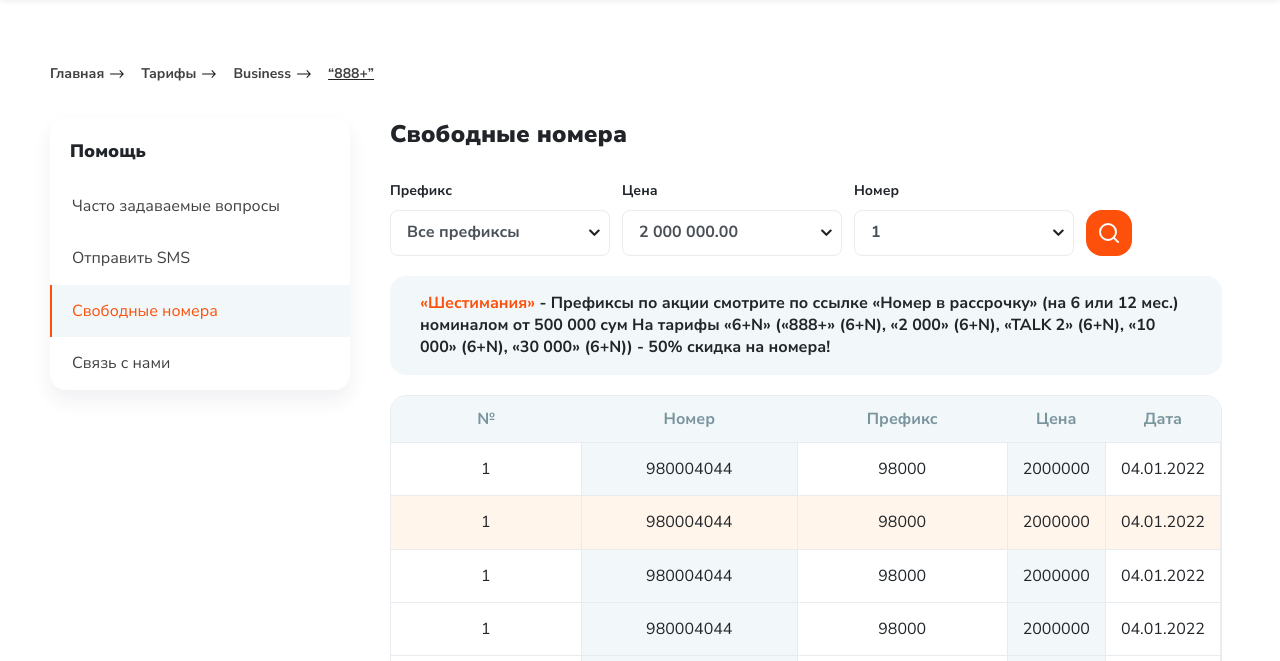
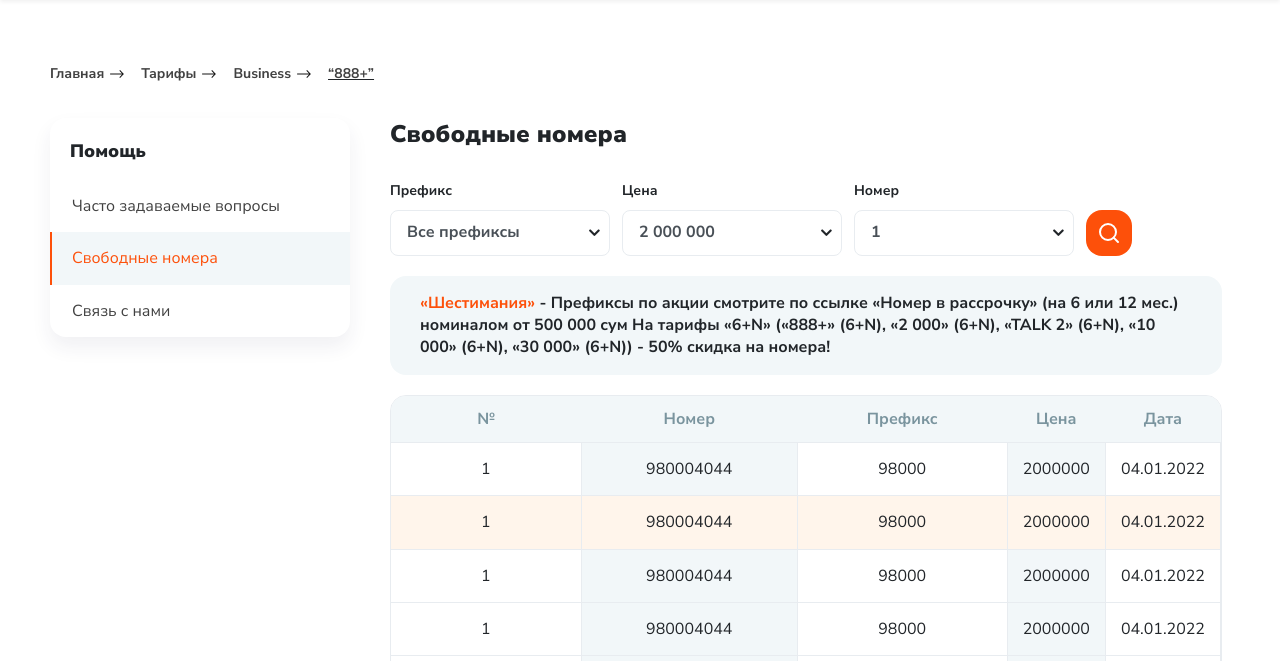
Before and after one commit to EErjan/perfectum, a plain HTML site: page available-numbers.html in a window 1280 px wide. Shown: the part 139-800 px from the top of the page. Drawn offline with nearby package versions, Linux system fonts and the light colour scheme; files whose address does not match are found by name.

Commit message:
first commit

```diff
--- a/available-numbers.html
+++ b/available-numbers.html
@@ -470,10 +470,6 @@
                             <a href="./faq-inner.html" class="content__sidebar-link">Часто задаваемые вопросы</a>
                         </li>
 
-                        <li class="content__sidebar-item">
-                            <a href="#!" class="content__sidebar-link">Отправить SMS</a>
-                        </li>
-
                         <li class="content__sidebar-item active">
                             <a href="./available-numbers.html" class="content__sidebar-link">Свободные номера</a>
                         </li>
@@ -510,7 +506,7 @@
                                     <label>Цена</label>
                                     <div class="select__wrap">
                                         <select class="form-control">
-                                            <option>2 000 000.00</option>
+                                            <option>2 000 000</option>
                                             <option>2</option>
                                             <option>3</option>
                                             <option>4</option>
```
Also changed, not shown: contact-us.html (+0 -4 lines), faq-inner.html (+0 -4 lines), help.html (+0 -4 lines).
